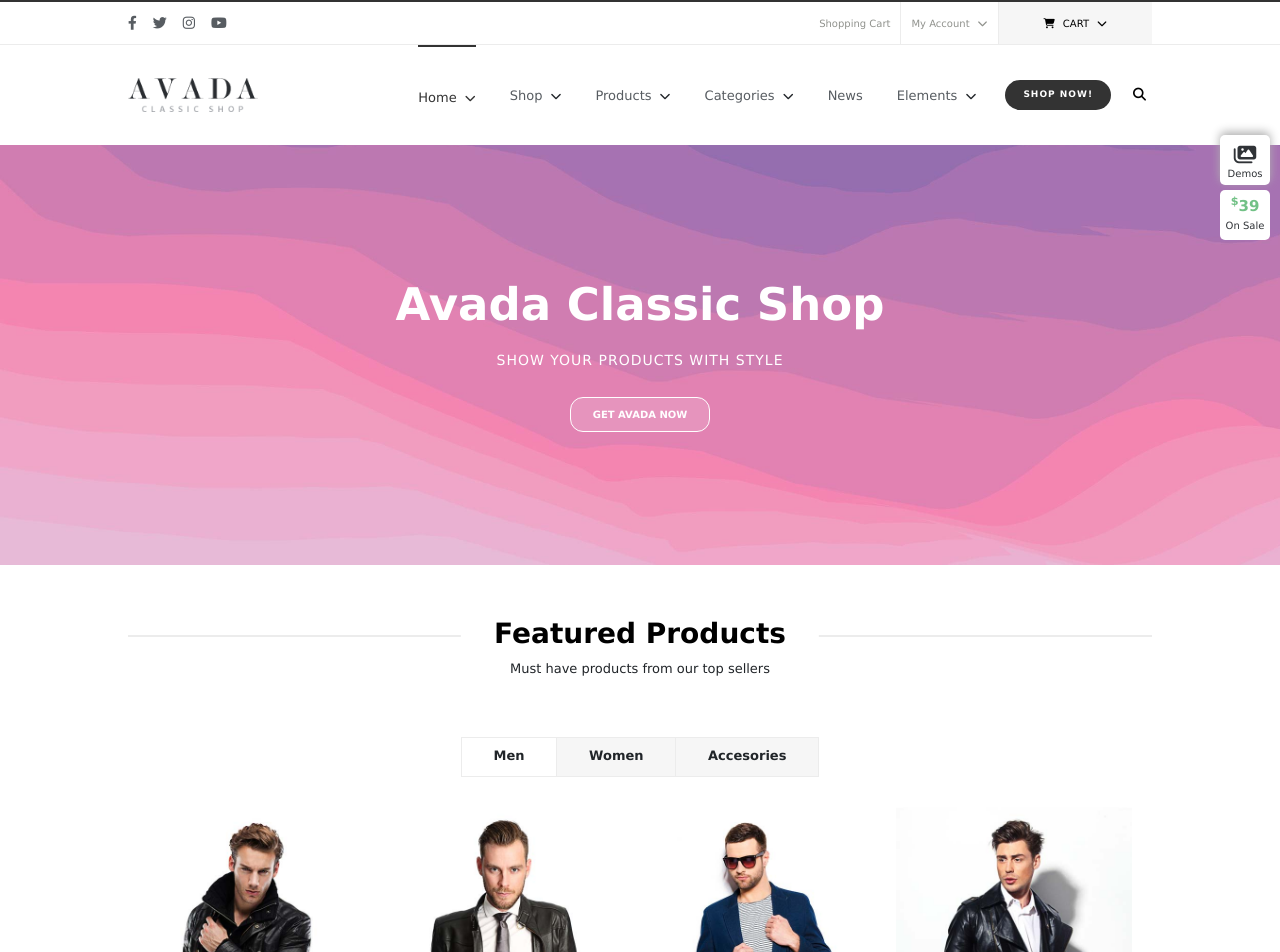
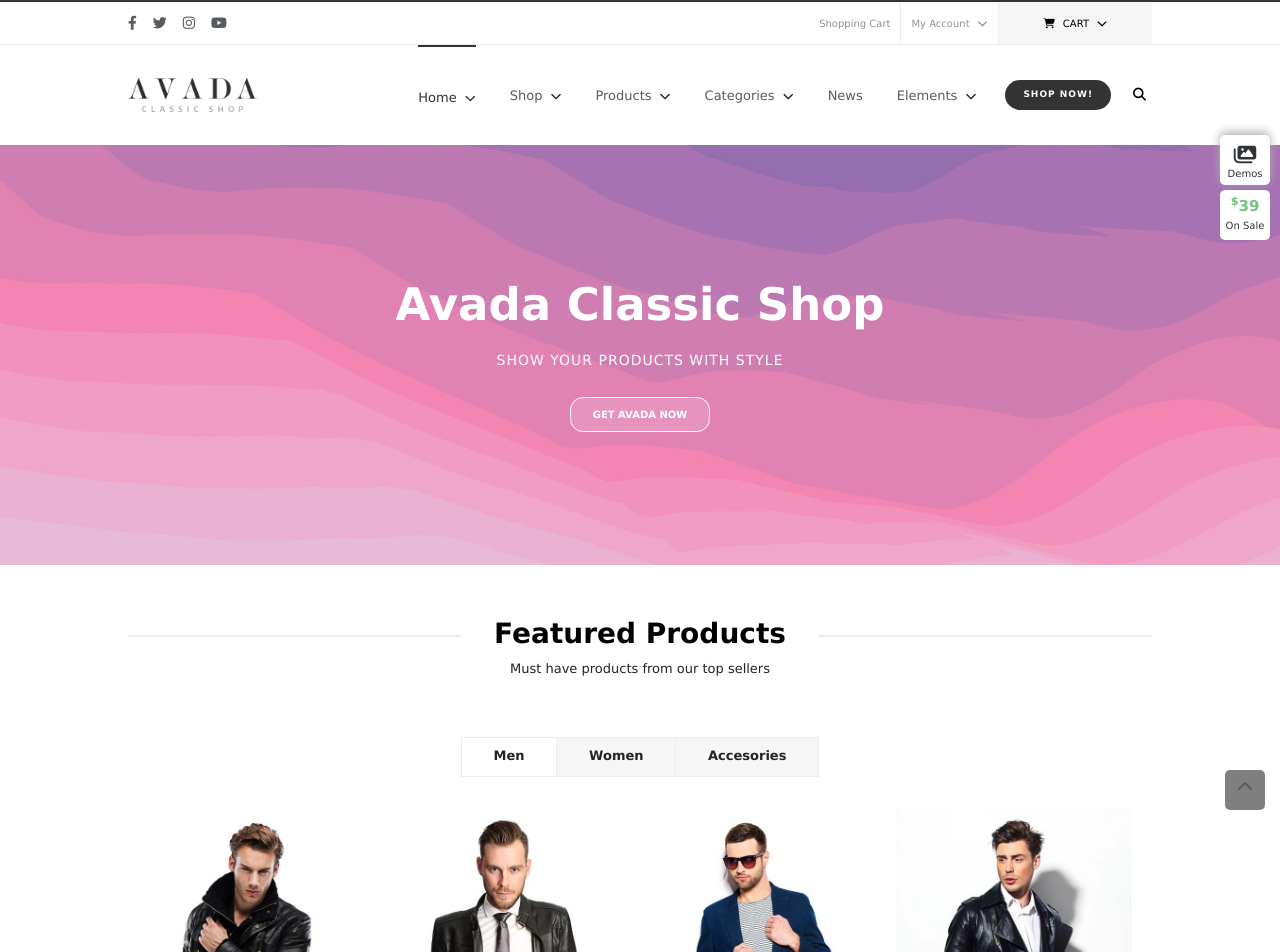
Before and after one commit to ValentinaZussino/proj-html-vuejs, a Vue app: page / in a window 1280 px wide. Shown: the top 952 px of the page. Built offline with nearby package versions, Linux system fonts and the light colour scheme.

Commit message:
agg over in newarrivals + agg back totop component

```diff
--- a/src/App.vue
+++ b/src/App.vue
@@ -14,6 +14,7 @@
     <SubscribeComponent/>
   </main>
   <FooterComponent/>
+  <ToTop/>
 </template>
 
 <script>
@@ -30,9 +31,10 @@ import DividerTestimonials from './components/DividerTestimonials.vue';
 import OverviewSection from './components/OverviewSection.vue';
 import BrandsSection from './components/BrandsSection.vue';
 import SubscribeComponent from './components/SubscribeComponent.vue';
+import ToTop from './components/ToTop.vue';
 
   export default {
-    components: { HeaderComponent, FooterComponent, JumboComponent, FeaturedProducts, BestSellers, NewArrivals, OurBlog, DividerCollections, DividerOffers, DividerTestimonials, OverviewSection, BrandsSection, SubscribeComponent},
+    components: { HeaderComponent, FooterComponent, JumboComponent, FeaturedProducts, BestSellers, NewArrivals, OurBlog, DividerCollections, DividerOffers, DividerTestimonials, OverviewSection, BrandsSection, SubscribeComponent, ToTop},
     data(){
       return {
       }
--- a/src/components/FeaturedProducts.vue
+++ b/src/components/FeaturedProducts.vue
@@ -17,7 +17,8 @@
                     <!-- MEN -->
                     <div class="preview-card col-lg-3 " v-for="(card, index) in store.previewMenCards" :key="index" v-show="show == 'Men'">
                         <!-- img -->
-                        <div class="preview-img"><img :src="card.img" :alt="card.product">
+                        <div class="preview-img">
+                            <img :src="card.img" :alt="card.product">
                             <div class="vz_overlay">
                                 <div class="add-details">
                                     <span><i class="fa-solid fa-cart-shopping pe-2"></i>Add to cart</span>
@@ -37,7 +38,8 @@
                     <!-- WOMEN -->
                     <div class="preview-card col-lg-3 " v-for="(card, index) in store.previewWomenCards" :key="index" v-show="show == 'Women'">
                         <!-- img -->
-                        <div class="preview-img"><img :src="card.img" :alt="card.product">
+                        <div class="preview-img">
+                            <img :src="card.img" :alt="card.product">
                             <div class="vz_overlay">
                                 <div class="add-details">
                                     <span><i class="fa-solid fa-cart-shopping pe-2"></i>Add to cart</span>
--- a/src/components/NewArrivals.vue
+++ b/src/components/NewArrivals.vue
@@ -11,6 +11,12 @@
             <div class="carousel-container" ref="carousel">
                 <div class="carousel-card" v-for="(slide, index) in store.slideBestsellers">
                     <img :src="slide.img" alt="" class="h-100">
+                    <div class="vz_overlay">
+                        <div class="add-details">
+                            <span><i class="fa-solid fa-cart-shopping pe-2"></i>Add to cart</span>
+                            <span><i class="fa-solid fa-bars pe-2"></i>Details</span>
+                        </div>
+                    </div>
                 </div>
             </div>
             <!-- arrows -->
@@ -101,6 +107,37 @@ section {
         .carousel-card {
             width: calc(100% / 5);
             flex-shrink: 0;
+            position: relative;
+            cursor: pointer;
+
+            .vz_overlay {
+                position: absolute;
+                bottom: 0;
+                left: 0;
+                height: 0;
+                width: 100%;
+                background: linear-gradient(rgba(82, 136, 211, 0.855), rgba(253, 148, 110, 0.855));
+                opacity: 0;
+                transition: opacity 0.5s, height 0.5s;
+                transition-timing-function: ease-in-out;
+
+                .add-details{
+                    position:absolute;
+                    top: 50%;
+                    left: 50%;
+                    transform: translate(-50%, -50%);
+                    color: $white;
+                    text-align: center;
+                    font-size: 13px;
+
+                    span { display: block; margin-bottom: 15px;}
+                }
+            }
+
+            &:hover .vz_overlay {
+                height: 100%;
+                opacity: 1;
+            }
         }
     }
     .left-arrow {
--- /dev/null
+++ b/src/components/ToTop.vue
@@ -0,0 +1,52 @@
+<template>
+    <div class="to-top" @click="scrollToTop()">
+        <i class="fa-sharp fa-solid fa-chevron-up"></i>
+    </div>
+</template>
+
+<script>
+    export default {
+        name: 'ToTop',
+        data (){
+            return {
+                isTop: false
+            }
+        },
+        methods: {
+            scrollToTop() {
+                window.scrollTo(0, 0);
+            },
+        },
+        mounted(){
+            window.addEventListener('scroll', () => {
+                let scrollPos = window.scrollY
+                if(scrollPos >= 100){
+                    this.isTop = true
+                } else {
+                    this.isTop = false
+                }
+            })
+        }
+    }
+</script>
+
+<style lang="scss" scoped>
+@use '../assets/style/partials/variables' as *;
+.to-top {
+    position: fixed;
+    bottom: -10px;
+    right: 15px;
+    width: 40px;
+    height: 40px;
+    border-radius: 5px;
+    color: $textgraycolor;
+    text-align: center;
+    line-height: 35px;
+    background-color: rgba(0, 0, 0, 0.503);
+    cursor: pointer;
+
+    &:hover {
+        transform: scale(1.1);
+    }
+}
+</style>
```
